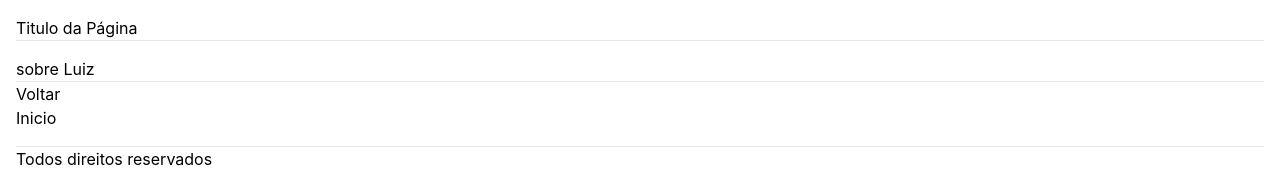
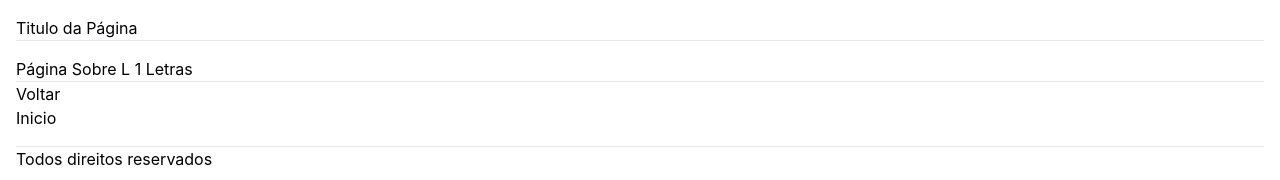
Before and after one commit to Washington95/projetos_react, a React (Vite) app in the folder react-vite/: page /sobre/l in a window 1280 px wide. Shown: the top 180 px of the page. Built offline with nearby package versions, Linux system fonts and the light colour scheme.

Commit message:
Rotas com valores dinâmicos

```diff
--- a/react-vite/src/App.tsx
+++ b/react-vite/src/App.tsx
@@ -1,8 +1,7 @@
 import { Routes, Route } from "react-router-dom";
 import { Home } from "./pages/Home";
 import { About } from "./pages/About";
-import { AboutW } from "./pages/AboutW";
-import { AboutL } from "./pages/AboutL";
+import { AboutItem } from "./pages/AboutItem";
 import { NotFound } from "./pages/NotFound";
 
 const App = () => {
@@ -16,8 +15,7 @@ const App = () => {
         <Routes>
           <Route path="/" element={<Home/>} />
           <Route path="/sobre" element={<About/>} />
-          <Route path="/sobre/w" element={<AboutW/>} />
-          <Route path="/sobre/l" element={<AboutL/>} />
+          <Route path="/sobre/:slug" element={<AboutItem/>}/>
           <Route path="*" element={<NotFound/>}/>
         </Routes>
 
--- a/react-vite/src/pages/About.tsx
+++ b/react-vite/src/pages/About.tsx
@@ -5,8 +5,7 @@ export const About = () => {
         <div>
             Página Sobre:
             <ul>
-                <li><Link to="/sobre/w">Sobre Washington</Link> </li>
-                <li><Link to="/sobre/l">Sobre Luiz</Link></li>
+
                 <hr />
             </ul>
             <Link to="/">Inicio</Link>
--- a/react-vite/src/pages/AboutW.tsx
+++ b/react-vite/src/pages/AboutItem.tsx
@@ -1,10 +1,12 @@
 import { Link } from "react-router-dom"
+import { useParams } from "react-router-dom"
 
-export const AboutW = () => {
+export const AboutItem = () => {
+    const p = useParams();
+
     return(
         <div>
-            Sobre Washington !
-
+            Página Sobre {p.slug?.toLocaleUpperCase()} {p.slug?.length} Letras
             <hr />
             <Link to="/sobre">Voltar</Link> <br />
             <Link to="/">Inicio</Link>
--- a/react-vite/src/pages/AboutL.tsx
+++ /dev/null
@@ -1,12 +0,0 @@
-import { Link } from "react-router-dom"
-
-export const AboutL = () => {
-    return(
-        <div>
-            sobre Luiz
-            <hr />
-            <Link to="/sobre">Voltar</Link> <br />
-            <Link to="/">Inicio</Link>
-        </div>
-    )
-}
```
